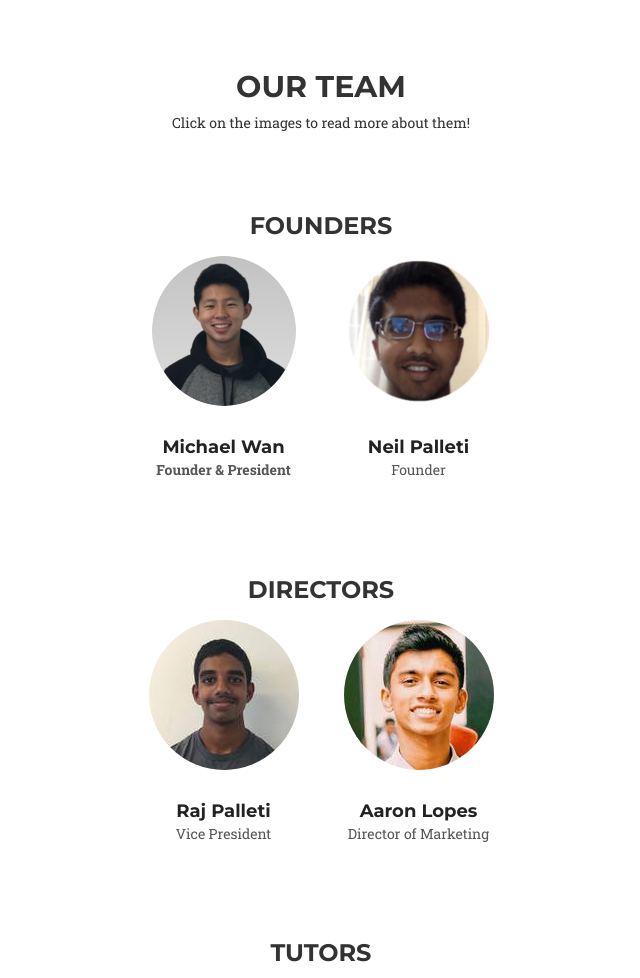
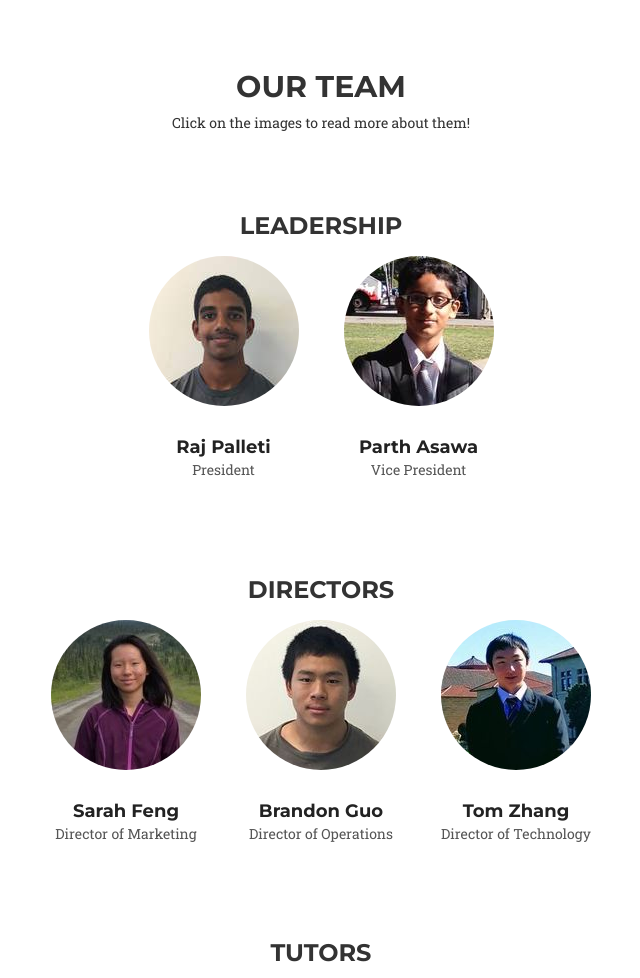
Before and after one commit to Aeratian/caltutors, a Django app: page /team/ in a window 1280 px wide. Shown: the part 100-1078 px from the top of the page, without its empty margins (319-959 px from the left). Run offline with Django 3.2, Linux system fonts and the light colour scheme; some libraries are stand-ins or nearby versions; some web fonts are replaced.

Commit message:
Update team

```diff
--- a/CalTutors/wsgi.py
+++ b/CalTutors/wsgi.py
@@ -10,9 +10,7 @@ https://docs.djangoproject.com/en/1.9/howto/deployment/wsgi/
 import os
 
 from django.core.wsgi import get_wsgi_application
-from whitenoise.django import DjangoWhiteNoise
 
 os.environ.setdefault("DJANGO_SETTINGS_MODULE", "CalTutors.settings")
 
 application = get_wsgi_application()
-application = DjangoWhiteNoise(application)
--- a/pages/templates/pages/team.html
+++ b/pages/templates/pages/team.html
@@ -104,33 +104,33 @@
 			</div>
 		</section>
 
-		<!-- Cofounder Section -->
-		<section id="cofounder" style = "padding: 0 0 3vh 0 !important">
+		<!-- Director Section -->
+		<section id="director" style = "padding: 0 0 3vh 0 !important">
 			<div class="noselect container" style = "text-align: center">
-				<h3>Founders</h3>
+				<h3>Leadership</h3>
 				<div class="row" style = "align: center">
-					<div class="col-lg-4"></div>
+					<div class = "col-lg-4"></div>
 					<div class="col-lg-2">
 						<div class = "team-member">
-							<a href = "/team_member?name=michael">
+							<a href = "/team_member?name=raj">
 								{% load static %}
-								<img src = "{% static 'img/team/michael.png' %}" class = "img-circle" alt="" onMouseOver="show_blurb()" onMouseOut="hide_blurb()">
-								<h4>Michael Wan</h4>
-								<p><b>Founder & President</b></p>
+								<img src = "{% static 'img/team/raj.png' %}" class = "img-circle" alt="" onMouseOver="show_blurb()" onMouseOut="hide_blurb()">
+								<h4>Raj Palleti</h4>
+								<p>President</p>
 							</a>
 						</div>
 					</div>
 					<div class="col-lg-2">
 						<div class = "team-member">
-							<a href = "/team_member?name=neil">
+							<a href = "/team_member?name=parth_asawa">
 								{% load static %}
-								<img src = "{% static 'img/team/neil.png' %}" class = "img-circle" alt="" onMouseOver="show_blurb()" onMouseOut="hide_blurb()">
-								<h4>Neil Palleti</h4>
-								<p>Founder</p>
+								<img src = "{% static 'img/team/parth_asawa.png' %}" class = "img-circle" alt="" onMouseOver="show_blurb()" onMouseOut="hide_blurb()">
+								<h4>Parth Asawa</h4>
+								<p>Vice President</p>
 							</a>
 						</div>
 					</div>
-					<div class="col-lg-4"></div>
+					<div class = "col-lg-4"></div>
 				</div>
 			</div>
 		</section>
@@ -140,28 +140,38 @@
 			<div class="noselect container" style = "text-align: center">
 				<h3>Directors</h3>
 				<div class="row" style = "align: center">
-					<div class = "col-lg-4"></div>
+					<div class = "col-lg-3"></div>
 					<div class="col-lg-2">
 						<div class = "team-member">
-							<a href = "/team_member?name=raj">
+							<a href = "/team_member?name=sarah_feng">
 								{% load static %}
-								<img src = "{% static 'img/team/raj.png' %}" class = "img-circle" alt="" onMouseOver="show_blurb()" onMouseOut="hide_blurb()">
-								<h4>Raj Palleti</h4>
-								<p>Vice President</p>
+								<img src = "{% static 'img/team/sarah_feng.png' %}" class = "img-circle" alt="" onMouseOver="show_blurb()" onMouseOut="hide_blurb()">
+								<h4>Sarah Feng</h4>
+								<p>Director of Marketing</p>
 							</a>
 						</div>
 					</div>
 					<div class="col-lg-2">
 						<div class = "team-member">
-							<a href = "/team_member?name=aaron_lopes">
+							<a href = "/team_member?name=brandon_guo">
 								{% load static %}
-								<img src = "{% static 'img/team/aaron_lopes.png' %}" class = "img-circle" alt="" onMouseOver="show_blurb()" onMouseOut="hide_blurb()">
-								<h4>Aaron Lopes</h4>
-								<p>Director of Marketing</p>
+								<img src = "{% static 'img/team/brandon_guo.png' %}" class = "img-circle" alt="" onMouseOver="show_blurb()" onMouseOut="hide_blurb()">
+								<h4>Brandon Guo</h4>
+								<p>Director of Operations</p>
 							</a>
 						</div>
 					</div>
-					<div class = "col-lg-4"></div>
+					<div class="col-lg-2">
+						<div class = "team-member">
+							<a href = "/team_member?name=tom_zhang">
+								{% load static %}
+								<img src = "{% static 'img/team/tom_zhang.png' %}" class = "img-circle" alt="" onMouseOver="show_blurb()" onMouseOut="hide_blurb()">
+								<h4>Tom Zhang</h4>
+								<p>Director of Technology</p>
+							</a>
+						</div>
+					</div>
+					<div class = "col-lg-3"></div>
 				</div>
 			</div>
 		</section>
@@ -318,6 +314,10 @@
 							</a>
 						</div>
 					</div>
+					<div class="col-lg-3"></div>
+				</div>
+				<div class = "row">
+					<div class="col-lg-4"></div>
 					<div class="col-lg-2">
 						<div class = "team-member">
 							<a href = "/team_member?name=saumya_tawakley">
@@ -352,13 +338,36 @@
 							</a>
 						</div>
 					</div>
+					<div class="col-lg-4"></div>
+				</div>
+			</div>
+		</section>
+
+		<hr>
+
+		<!-- Cofounder Section -->
+		<section id="cofounder" style = "padding: 0 0 3vh 0 !important">
+			<div class="noselect container" style = "text-align: center">
+				<h3>Founders</h3>
+				<div class="row" style = "align: center">
+					<div class="col-lg-4"></div>
 					<div class="col-lg-2">
 						<div class = "team-member">
-							<a href = "/team_member?name=brandon_guo">
+							<a href = "/team_member?name=michael">
 								{% load static %}
-								<img src = "{% static 'img/team/brandon_guo.png' %}" class = "img-circle" alt="" onMouseOver="show_blurb()" onMouseOut="hide_blurb()">
-								<h4>Brandon Guo</h4>
-								<p>Math Tutor</p>
+								<img src = "{% static 'img/team/michael.png' %}" class = "img-circle" alt="" onMouseOver="show_blurb()" onMouseOut="hide_blurb()">
+								<h4>Michael Wan</h4>
+								<p><b>Founder</b></p>
+							</a>
+						</div>
+					</div>
+					<div class="col-lg-2">
+						<div class = "team-member">
+							<a href = "/team_member?name=neil">
+								{% load static %}
+								<img src = "{% static 'img/team/neil.png' %}" class = "img-circle" alt="" onMouseOver="show_blurb()" onMouseOut="hide_blurb()">
+								<h4>Neil Palleti</h4>
+								<p><b>Founder</b></p>
 							</a>
 						</div>
 					</div>
--- a/pages/views.py
+++ b/pages/views.py
@@ -9,7 +9,7 @@ from django.contrib.auth import authenticate, login, logout
 from django.contrib.auth.models import User
 # from student.models import Student
 
-from django.core.urlresolvers import reverse
+from django.urls import reverse
 
 from django.core.mail import send_mail
 from django.core.mail import EmailMessage
@@ -21,7 +21,8 @@ team_member_id = ['neil', 'michael', 'victor', 'andrew', 'raj', 'bryan',
 				  'steven', 'michelle', 'aaron_lopes', 'anirudh_balasubramaniam',
 				  'aditya_garg', 'amithab_arumugam', 'sriman_manyam', 'kevin_tan',
 				  'michael_wu', 'william_zhang', 'tom_zhang', 'tae_kyu',
-				  'saumya_tawakley', 'parth_asawa', 'maya_abiram', 'brandon_guo']
+				  'saumya_tawakley', 'parth_asawa', 'maya_abiram', 'brandon_guo', 'suhas_prasad', 'aditya_ramabadran', 'andy_tang',
+				  'richard_luo', 'rushil_saha', 'sarah_feng']
 
 team_member_names = {
 	'neil': 'Neil Palleti',
@@ -45,16 +46,22 @@ team_member_names = {
 	'saumya_tawakley': 'Saumya Tawakley',
 	'parth_asawa': 'Parth Asawa',
 	'maya_abiram': 'Maya Abiram',
-	'brandon_guo': 'Brandon Guo'
+	'brandon_guo': 'Brandon Guo',
+	'suhas_prasad': 'Suhas Prasad',
+	'aditya_ramabadran': 'Aditya Ramabadran',
+	'andy_tang': 'Andy Tang',
+	'richard_luo': 'Richard Luo',
+	'rushil_saha': 'Rushil Saha',
+	'sarah_feng': 'Sarah Feng'
 }
 
 team_member_title = {
 	'neil': 'Founder',
-	'michael': 'Founder & President',
+	'michael': 'Founder',
 	'victor': 'Founder',
 	'andrew': 'Math Tutor',
-	'raj': 'Vice President',
-	'aaron_lopes': 'Director of Marketing',
+	'raj': 'President',
+	'aaron_lopes': 'Math & CS Tutor',
 	'bryan': 'Math & CS Tutor',
 	'steven': 'Chem Tutor',
 	'michelle': 'Math & CS Tutor',
@@ -65,12 +72,18 @@ team_member_title = {
 	'kevin_tan': 'Private Tutor',
 	'michael_wu': 'Private Tutor',
 	'william_zhang': 'Math Tutor',
-	'tom_zhang': 'Math & CS Tutor',
+	'tom_zhang': 'Director of Technology',
 	'tae_kyu_kim': 'Math & CS Tutor',
 	'saumya_tawakley': 'Math & CS Tutor',
-	'parth_asawa': 'Math Tutor',
+	'parth_asawa': 'Vice President',
 	'maya_abiram': 'Math & CS Tutor',
-	'brandon_guo': 'Math Tutor',
+	'brandon_guo': 'Director of Operations',
+	'suhas_prasad': 'Tutor',
+	'aditya_ramabadran': 'Tutor',
+	'andy_tang': 'Tutor',
+	'richard_luo': 'Tutor',
+	'rushil_saha': 'Tutor',
+	'sarah_feng': 'Director of Marketing'
 }
 
 team_member_description = {
@@ -95,7 +108,13 @@ team_member_description = {
 	'saumya_tawakley': 'Saumya has a strong passion for science and has participated in many science olympiad competitions. She enjoys computer science and has also become a writer in her school’s science and technology magazine. Her hobbies include hanging out with friends and volunteering at various events around the city.',
 	'parth_asawa': 'Parth is an avid mathlete who is a freshman at Monta Vista. In particular, he enjoys working on geometry problems and has qualified for the American Invitational Mathematics Examination as well as scoring a perfect score on the AMC 8. During his free time, he enjoys playing the piano and working on physics problems.',
 	'maya_abiram': 'Maya is passionate about mathematics and computer science. She is a past AIME Qualifier and has participated in numerous math competitions. One of her goals is to conduct mathematics based research. While she in deeply interested in STEM, she also enjoys Model United Nations, playing tennis, watching Netflix, and loves music.',
-	'brandon_guo': 'Brandon enjoys both learning and teaching math. He has qualified for late rounds in both the Berkeley and MATHCOUNTS competition and has experience with competitions like the AIME. During his free time, he likes to play soccer and study physics.'
+	'brandon_guo': 'Brandon enjoys both learning and teaching math. He has qualified for late rounds in both the Berkeley and MATHCOUNTS competition and has experience with competitions like the AIME. During his free time, he likes to play soccer and study physics.',
+	'suhas_prasad': 'Suhas holds a strong passion for math: both competition and research. He has qualified for the AIME and has participated in many science fairs. During his free time, he enjoys playing soccer and watching movies.',
+	'aditya_ramabadran': 'Aditya enjoys competing in math and programming competitions. He has participated in the USACO, AMC, and other math contests such as the Berkeley Math Tournament. In his free time, he enjoys playing multiplayer games, watching shows on Netflix, and having fun with his friends.',
+	'andy_tang': 'Andy is an eager student of mathematics and computer science. He has won several awards in mathematics including qualification for the USA Junior Mathematical Olympiad. He is also a USACO platinum participant. In his free time, he likes to watch TV shows and swim.',
+	'richard_luo': 'Richard is a passionate computer programmer and musician. He has participated in various coding competitions such as USACO and HPI. In his spare time, he enjoys playing basketball and playing piano.',
+	'rushil_saha': 'Rushil enjoys learning mathematics and participating in math competitions such as the AIME. He also has been involved in several mathematical research projects. In his spare time, he enjoys playing soccer, biking, and watching movies.',
+	'sarah_feng': 'Sarah strongly enjoys learning new programming languages and creating her own personal projects. She has a strong interest in algorithms and game development. She is also passionate about long distance running and visual arts.'
 }
 
 def index_view(request):
@@ -105,24 +124,24 @@ def index_view(request):
 	# type = request.GET.get('id', 'default')
 	# if type == "1":
 	# 	data['message'] = "Your password has been updated! Please sign in again"
-	if request.user.is_authenticated():
+	if request.user.is_authenticated:
 		try:
 			request.user.student
 			data['login'] = "1"
 		except ObjectDoesNotExist:
-			print "*** Error: Student DNE"
+			print("*** Error: Student DNE")
 	return render(request, 'pages/index.html', data)
 
 def team_view(request):
 	data = {}
 	data['login'] = "0"
 	data['message'] = "-" #default value
-	if request.user.is_authenticated():
+	if request.user.is_authenticated:
 		try:
 			request.user.student
 			data['login'] = "1"
 		except ObjectDoesNotExist:
-			print "*** Error: Student DNE"
+			print("*** Error: Student DNE")
 	return render(request, 'pages/team.html', data)
 
 def team_member_view(request):
@@ -131,12 +150,12 @@ def team_member_view(request):
 	data['message'] = "-" #default value
 	type = request.GET.get('name', 'default')
 	if type in team_member_id:
-		if request.user.is_authenticated():
+		if request.user.is_authenticated:
 			try:
 				request.user.student
 				data['login'] = "1"
 			except ObjectDoesNotExist:
-				print "*** Error: Student DNE"
+				print("*** Error: Student DNE")
 		data['name'] = team_member_names[type]
 		data['picture'] = type
 		data['title'] = team_member_title[type]
@@ -149,48 +168,48 @@ def classes_view(request):
 	data = {}
 	data['login'] = "0"
 	data['message'] = "-" #default value
-	if request.user.is_authenticated():
+	if request.user.is_authenticated:
 		try:
 			request.user.student
 			data['login'] = "1"
 		except ObjectDoesNotExist:
-			print "*** Error: Student DNE"
+			print("*** Error: Student DNE")
 	return render(request, 'pages/classes.html', data)
 
 def tutors_view(request):
 	data = {}
 	data['login'] = "0"
 	data['message'] = "-" #default value
-	if request.user.is_authenticated():
+	if request.user.is_authenticated:
 		try:
 			request.user.student
 			data['login'] = "1"
 		except ObjectDoesNotExist:
-			print "*** Error: Student DNE"
+			print("*** Error: Student DNE")
 	return render(request, 'pages/tutors.html', data)
 
 def photo_view(request):
 	data = {}
 	data['login'] = "0"
 	data['message'] = "-" #default value
-	if request.user.is_authenticated():
+	if request.user.is_authenticated:
 		try:
 			request.user.student
 			data['login'] = "1"
 		except ObjectDoesNotExist:
-			print "*** Error: Student DNE"
+			print("*** Error: Student DNE")
 	return render(request, 'pages/photo.html', data)
 
 def contact_view(request):
 	data = {}
 	data['login'] = "0"
 	data['message'] = "-" #default value
-	if request.user.is_authenticated():
+	if request.user.is_authenticated:
 		try:
 			request.user.student
 			data['login'] = "1"
 		except ObjectDoesNotExist:
-			print "*** Error: Student DNE"
+			print("*** Error: Student DNE")
 	return render(request, 'pages/contact.html', data)
 
 def contact_submit_view(request):
```
Also changed, not shown: other parts of pages/templates/pages/team.html (+3 -31 lines), CalTutors/settings.py (+6 -6 lines), student/views.py (+34 -34 lines), CalTutors/static/img/team/aditya_ramabadran.png (added), CalTutors/static/img/team/andy_tang.png (added), CalTutors/static/img/team/richard_luo.png (added), CalTutors/static/img/team/rushil_saha.png (added), CalTutors/static/img/team/sarah_feng.png (added), CalTutors/static/img/team/suhas_prasad.png (added), 6 other files.
